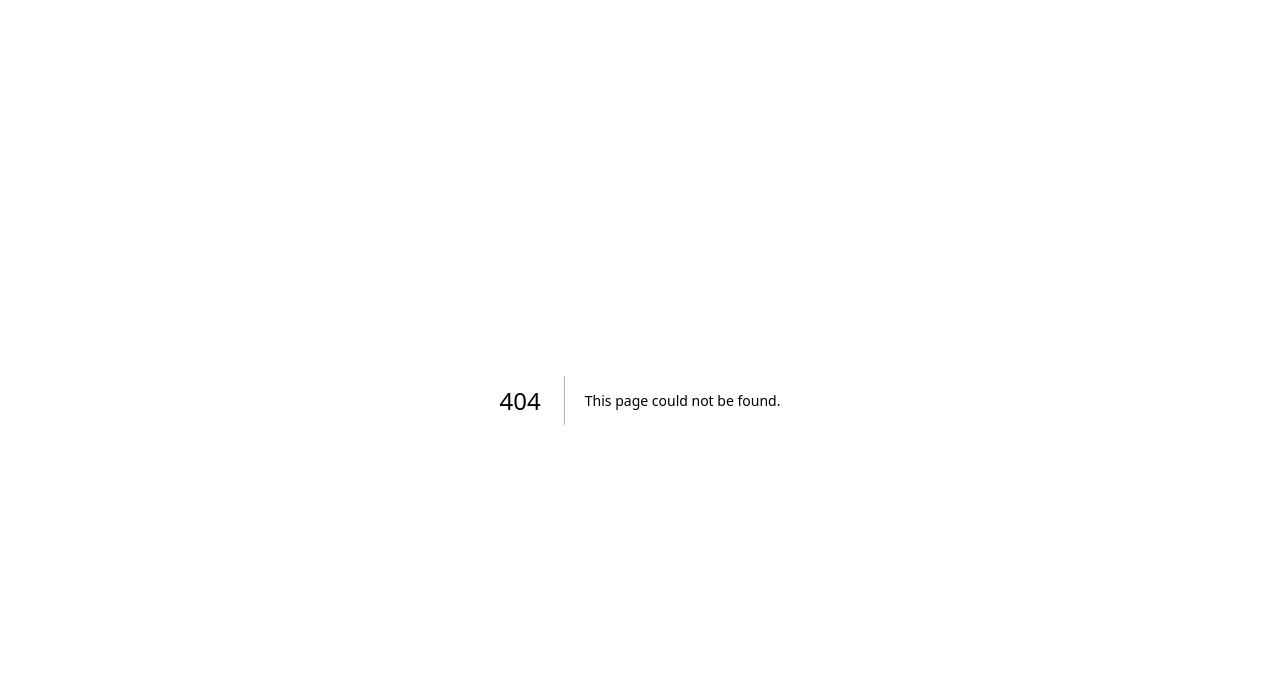
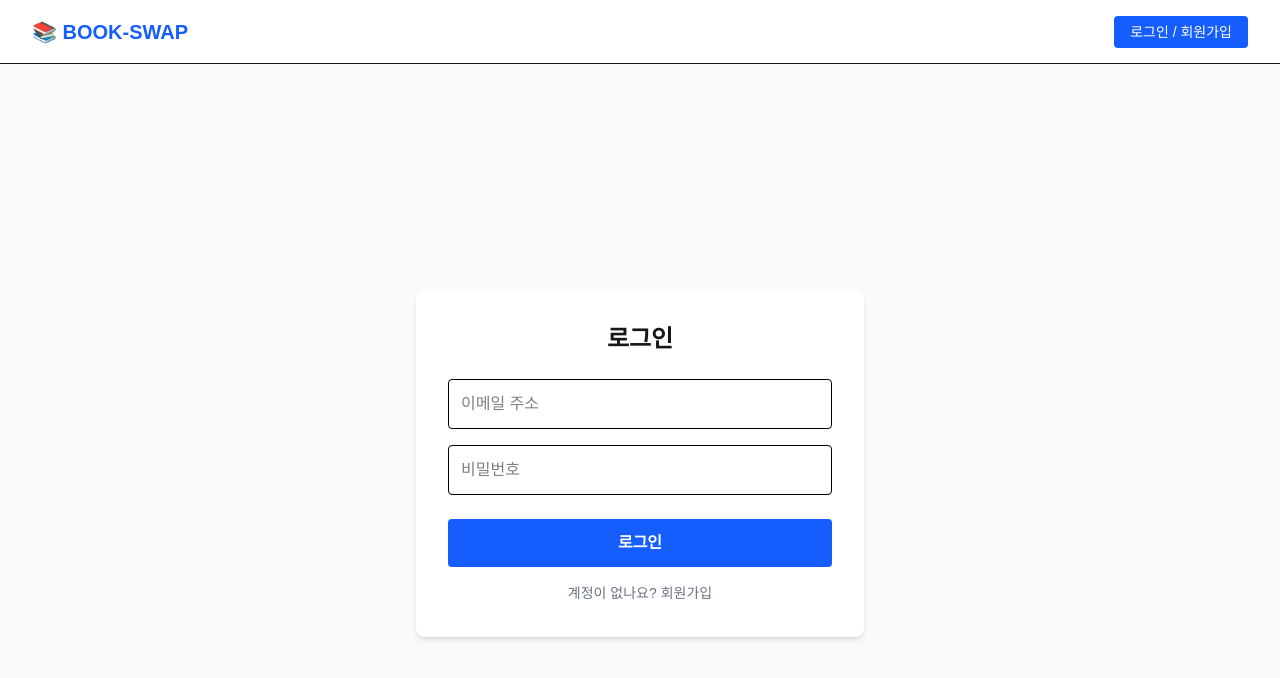
Before and after one commit to dahyeon777/book-swap, a Next.js app: page /login in a window 1280 px wide. Before the commit this address had no page. Shown: the top 678 px of the page. Built offline with nearby package versions, Linux system fonts and the light colour scheme; no server answers.

Commit message:
feat: 로그인 기능 추가

```diff
--- a/app/layout.tsx
+++ b/app/layout.tsx
@@ -1,3 +1,4 @@
+import Header from "@/components/Header"; // 만든 Header 컴포넌트 임포트
 import "./globals.css";
 
 export default function RootLayout({
@@ -7,8 +8,12 @@ export default function RootLayout({
 }>) {
   return (
     <html lang="ko">
-      <body >
-        {children}
+      <body className="antialiased">
+        {/* 1. 헤더를 body 최상단에 배치 */}
+        <Header />
+
+        {/* 2. 헤더 높이만큼(예: h-16 = 4rem) padding-top을 주어 컨텐츠가 가려지지 않게 함 */}
+        <main>{children}</main>
       </body>
     </html>
   );
--- /dev/null
+++ b/app/login/page.tsx
@@ -0,0 +1,128 @@
+"use client";
+
+import { useState } from "react";
+import { loginEmail, signUpEmail } from "@/shared/auth";
+import { useRouter } from "next/navigation";
+
+export default function LoginPage() {
+  const [email, setEmail] = useState("");
+  const [password, setPassword] = useState("");
+  const [confirmPassword, setConfirmPassword] = useState(""); // 1. 비밀번호 확인 상태 추가
+  const [isRegister, setIsRegister] = useState(false);
+  const router = useRouter();
+
+  const handleSubmit = async (e: React.FormEvent) => {
+    e.preventDefault();
+
+    if (isRegister && password !== confirmPassword) {
+      alert("비밀번호가 일치하지 않습니다.");
+      return;
+    }
+
+    try {
+      if (isRegister) {
+        await signUpEmail(email, password, "사용자");
+        alert("회원가입 성공!");
+      } else {
+        await loginEmail(email, password);
+      }
+      router.push("/");
+    } catch (err: any) {
+      // 파이어베이스 에러 코드에 따라 메시지 변환
+      let errorMessage = "알 수 없는 에러가 발생했습니다.";
+
+      switch (err.code) {
+        case "auth/invalid-credential":
+          errorMessage = "이메일 또는 비밀번호가 올바르지 않습니다.";
+          break;
+        case "auth/user-not-found":
+          errorMessage = "가입되지 않은 이메일입니다.";
+          break;
+        case "auth/wrong-password":
+          errorMessage = "비밀번호가 틀렸습니다.";
+          break;
+        case "auth/email-already-in-use":
+          errorMessage = "이미 사용 중인 이메일입니다.";
+          break;
+        case "auth/weak-password":
+          errorMessage = "비밀번호는 6자리 이상이어야 합니다.";
+          break;
+        case "auth/network-request-failed":
+          errorMessage = "네트워크 연결이 원활하지 않습니다.";
+          break;
+        case "auth/invalid-email":
+          errorMessage = "유효하지 않은 이메일 형식입니다.";
+          break;
+      }
+
+      alert(errorMessage);
+    }
+  };
+
+  return (
+    <div className="flex flex-col items-center justify-center min-h-screen bg-gray-50">
+      <div className="w-full max-w-md p-8 bg-white rounded-lg shadow-md">
+        <h1 className="text-2xl font-bold mb-6 text-center">
+          {isRegister ? "회원가입" : "로그인"}
+        </h1>
+        <form onSubmit={handleSubmit} className="flex flex-col gap-4">
+          <input
+            type="email"
+            placeholder="이메일 주소"
+            className="p-3 border rounded focus:outline-blue-500 text-black"
+            onChange={(e) => setEmail(e.target.value)}
+            required
+          />
+          <input
+            type="password"
+            placeholder="비밀번호"
+            className="p-3 border rounded focus:outline-blue-500 text-black"
+            onChange={(e) => setPassword(e.target.value)}
+            required
+          />
+
+          {/* 3. 회원가입 모드일 때만 비밀번호 확인 필드 노출 */}
+          {isRegister && (
+            <input
+              type="password"
+              placeholder="비밀번호 확인"
+              className={`p-3 border rounded focus:outline-blue-500 text-black ${
+                confirmPassword && password !== confirmPassword
+                  ? "border-red-500"
+                  : ""
+              }`}
+              onChange={(e) => setConfirmPassword(e.target.value)}
+              required
+            />
+          )}
+
+          {/* 비밀번호 불일치 시 실시간 문구 표시 (선택 사항) */}
+          {isRegister && confirmPassword && password !== confirmPassword && (
+            <p className="text-red-500 text-xs -mt-2 ml-1">
+              비밀번호가 일치하지 않습니다.
+            </p>
+          )}
+
+          <button
+            type="submit"
+            className="w-full bg-blue-600 text-white py-3 rounded font-bold hover:bg-blue-700 mt-2"
+          >
+            {isRegister ? "가입하기" : "로그인"}
+          </button>
+        </form>
+
+        <button
+          onClick={() => {
+            setIsRegister(!isRegister);
+            setConfirmPassword(""); // 모드 전환 시 확인 필드 초기화
+          }}
+          className="w-full mt-4 text-sm text-gray-500 hover:underline"
+        >
+          {isRegister
+            ? "이미 계정이 있나요? 로그인"
+            : "계정이 없나요? 회원가입"}
+        </button>
+      </div>
+    </div>
+  );
+}
--- a/components/BookDetail.tsx
+++ b/components/BookDetail.tsx
@@ -10,7 +10,7 @@ interface BookDetailProps {
 
 export default function BookDetail({ book }: BookDetailProps) {
   const [comments, setComments] = useState([
-    { id: 1, page: "23", text: "이 문장 진짜 개쩔어 읽어봐" },
+    { id: 1, page: "1", text: "코멘트를 입력하세요..." },
   ]);
 
   const addComment = (page: string, text: string) => {
@@ -40,7 +40,7 @@ export default function BookDetail({ book }: BookDetailProps) {
       {/* 상단 정보 */}
       <header className="p-8 flex gap-6">
         {/* 실제 책 표지 이미지 적용 */}
-        <div className="w-32 h-44 bg-[#d9d9d9] flex items-center justify-center overflow-hidden shadow-md">
+        <div className="w-38 h-52 bg-[#d9d9d9] flex items-center justify-center overflow-hidden shadow-md">
           {book.thumbnail ? (
             <img
               src={book.thumbnail}
--- a/components/CommentList.tsx
+++ b/components/CommentList.tsx
@@ -1,5 +1,5 @@
 "use client";
-import backImg from "../public/img/4.png.jpg";
+import backImg from "../public/img/6.png.jpg";
 
 interface Comment {
   id: number;
--- /dev/null
+++ b/components/Header.tsx
@@ -0,0 +1,45 @@
+"use client";
+
+import Link from "next/link";
+import { useState, useEffect } from "react";
+import { auth } from "@/shared/firebase";
+import { logout } from "@/shared/auth";
+import { User } from "firebase/auth";
+
+export default function Header() {
+  const [user, setUser] = useState<User | null>(null);
+
+  useEffect(() => {
+    const unsubscribe = auth.onAuthStateChanged((u) => setUser(u));
+    return () => unsubscribe();
+  }, []);
+
+  return (
+    <header className="w-full h-16 border-b bg-white flex items-center justify-between px-8">
+      <Link href="/" className="font-bold text-xl text-blue-600">
+        📚 BOOK-SWAP
+      </Link>
+
+      <div>
+        {user ? (
+          <div className="flex items-center gap-4">
+            <span className="text-sm">{user.email}님</span>
+            <button
+              onClick={logout}
+              className="px-4 py-2 border rounded text-sm hover:bg-gray-50"
+            >
+              로그아웃
+            </button>
+          </div>
+        ) : (
+          <Link
+            href="/login"
+            className="px-4 py-2 bg-blue-600 text-white rounded text-sm hover:bg-blue-700"
+          >
+            로그인 / 회원가입
+          </Link>
+        )}
+      </div>
+    </header>
+  );
+}
--- /dev/null
+++ b/components/LoginBtn.tsx
@@ -0,0 +1,79 @@
+"use client";
+
+import { useState, useEffect } from "react";
+import { loginEmail, logout, signUpEmail } from "@/shared/auth";
+import { auth } from "@/shared/firebase";
+import { User } from "firebase/auth";
+
+export default function LoginBtn() {
+  const [user, setUser] = useState<User | null>(null);
+  const [email, setEmail] = useState("");
+  const [password, setPassword] = useState("");
+  const [isRegister, setIsRegister] = useState(false); // 회원가입 모드인지 확인
+
+  useEffect(() => {
+    const unsubscribe = auth.onAuthStateChanged((u) => setUser(u));
+    return () => unsubscribe();
+  }, []);
+
+  const handleSubmit = async (e: React.FormEvent) => {
+    e.preventDefault();
+    try {
+      if (isRegister) {
+        await signUpEmail(email, password, "사용자"); // 기본 이름 설정
+        alert("회원가입 성공!");
+      } else {
+        await loginEmail(email, password);
+      }
+    } catch (err: any) {
+      alert(err.message);
+    }
+  };
+
+  if (user) {
+    return (
+      <div className="flex items-center gap-3">
+        <span className="text-sm font-medium">
+          {user.displayName || user.email}님
+        </span>
+        <button
+          onClick={logout}
+          className="text-xs bg-gray-200 px-2 py-1 rounded"
+        >
+          로그아웃
+        </button>
+      </div>
+    );
+  }
+
+  return (
+    <div className="flex flex-col gap-2 border p-4 rounded-lg bg-white shadow-sm">
+      <form onSubmit={handleSubmit} className="flex flex-col gap-2">
+        <input
+          type="email"
+          placeholder="이메일"
+          className="border p-1 text-sm"
+          onChange={(e) => setEmail(e.target.value)}
+        />
+        <input
+          type="password"
+          placeholder="비밀번호"
+          className="border p-1 text-sm"
+          onChange={(e) => setPassword(e.target.value)}
+        />
+        <button
+          type="submit"
+          className="bg-blue-500 text-white py-1 rounded text-sm"
+        >
+          {isRegister ? "회원가입" : "로그인"}
+        </button>
+      </form>
+      <button
+        onClick={() => setIsRegister(!isRegister)}
+        className="text-[10px] text-gray-500 underline"
+      >
+        {isRegister ? "이미 계정이 있나요? 로그인" : "계정이 없나요? 회원가입"}
+      </button>
+    </div>
+  );
+}
--- a/components/Sidebar.tsx
+++ b/components/Sidebar.tsx
@@ -41,7 +41,7 @@ export default function Sidebar({ onSelectBook }: SidebarProps) {
   };
 
   return (
-    <aside className="w-100 bg-[#ededed] flex flex-col border-r h-full relative">
+    <aside className="w-80 bg-[#ededed] flex flex-col border-r h-full relative">
       <SidebarSearch
         onSearch={handleSearch}
         onFocus={() => setIsFocused(true)}
--- a/package.json
+++ b/package.json
@@ -9,6 +9,7 @@
     "lint": "eslint"
   },
   "dependencies": {
+    "firebase": "^12.7.0",
     "next": "16.0.10",
     "react": "19.2.1",
     "react-dom": "19.2.1"
--- /dev/null
+++ b/shared/auth.ts
@@ -0,0 +1,25 @@
+// shared/auth.ts
+import {
+  createUserWithEmailAndPassword,
+  signInWithEmailAndPassword,
+  signOut,
+  updateProfile
+} from "firebase/auth";
+import { auth } from "./firebase";
+
+// 회원가입 (이메일, 비번, 이름)
+export const signUpEmail = async (email: string, pass: string, name: string) => {
+  const userCredential = await createUserWithEmailAndPassword(auth, email, pass);
+  // 회원가입 직후 사용자 프로필에 이름 업데이트
+  await updateProfile(userCredential.user, { displayName: name });
+  return userCredential.user;
+};
+
+// 로그인
+export const loginEmail = async (email: string, pass: string) => {
+  const userCredential = await signInWithEmailAndPassword(auth, email, pass);
+  return userCredential.user;
+};
+
+// 로그아웃
+export const logout = () => signOut(auth);
--- /dev/null
+++ b/shared/firebase.ts
@@ -0,0 +1,20 @@
+// shared/firebase.ts
+import { initializeApp, getApps, getApp } from "firebase/app";
+import { getAuth } from "firebase/auth";
+import { getFirestore } from "firebase/firestore";
+
+const firebaseConfig = {
+  apiKey: process.env.NEXT_PUBLIC_FIREBASE_API_KEY,
+  authDomain: process.env.NEXT_PUBLIC_FIREBASE_AUTH_DOMAIN,
+  projectId: process.env.NEXT_PUBLIC_FIREBASE_PROJECT_ID,
+  storageBucket: process.env.NEXT_PUBLIC_FIREBASE_STORAGE_BUCKET,
+  messagingSenderId: process.env.NEXT_PUBLIC_FIREBASE_MESSAGING_SENDER_ID,
+  appId: process.env.NEXT_PUBLIC_FIREBASE_APP_ID,
+};
+
+// 앱 초기화 (서버 사이드 중복 방지)
+const app = !getApps().length ? initializeApp(firebaseConfig) : getApp();
+
+export const auth = getAuth(app);
+export const db = getFirestore(app);
+export default app;
```
Also changed, not shown: 1 other file (tests, documents, lock files or other folders).
